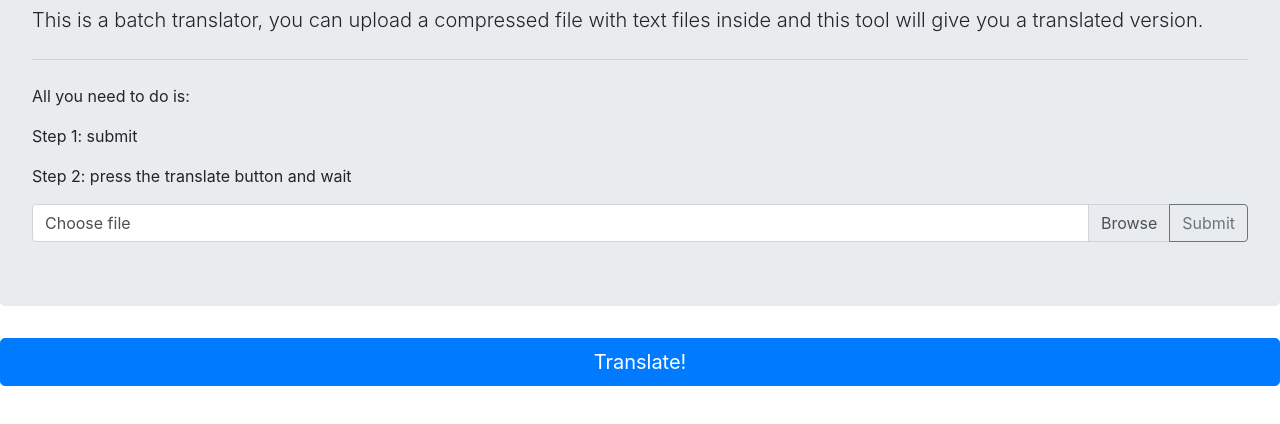
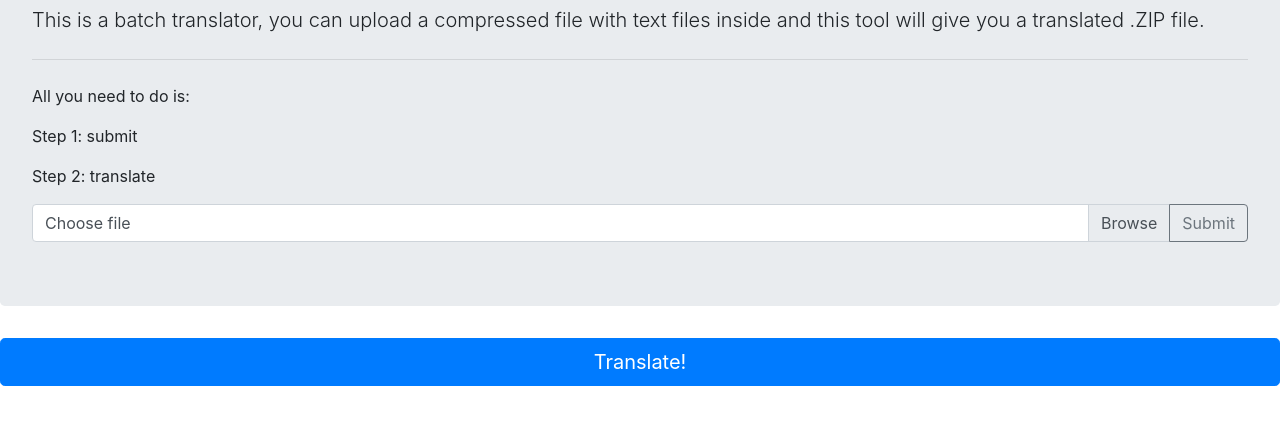
Before and after one commit to jingkaih/EE599Proj, a website: page frontend/public/index.html in a window 1280 px wide. Shown: the part 134-558 px from the top of the page. Drawn offline with nearby package versions, Linux system fonts and the light colour scheme.

Commit message:
more png

```diff
--- a/frontend/public/index.html
+++ b/frontend/public/index.html
@@ -10,11 +10,11 @@
     <body>
         <div class="jumbotron">
             <h1 class="display-4">Online batch translator</h1>
-            <p class="lead">This is a batch translator, you can upload a compressed file with text files inside and this tool will give you a translated version.</p>
+            <p class="lead">This is a batch translator, you can upload a compressed file with text files inside and this tool will give you a translated .ZIP file.</p>
             <hr class="my-4">
             <p>All you need to do is:</p>
             <p>Step 1: submit</p>
-            <p>Step 2: press the translate button and wait</p>
+            <p>Step 2: translate</p>
             <form action="/form" method="post" enctype="multipart/form-data">
                 <div class="input-group">
                     <div class="custom-file">
```
Also changed, not shown: README.md, mainpage.png (added), rsltpage.png (added).
